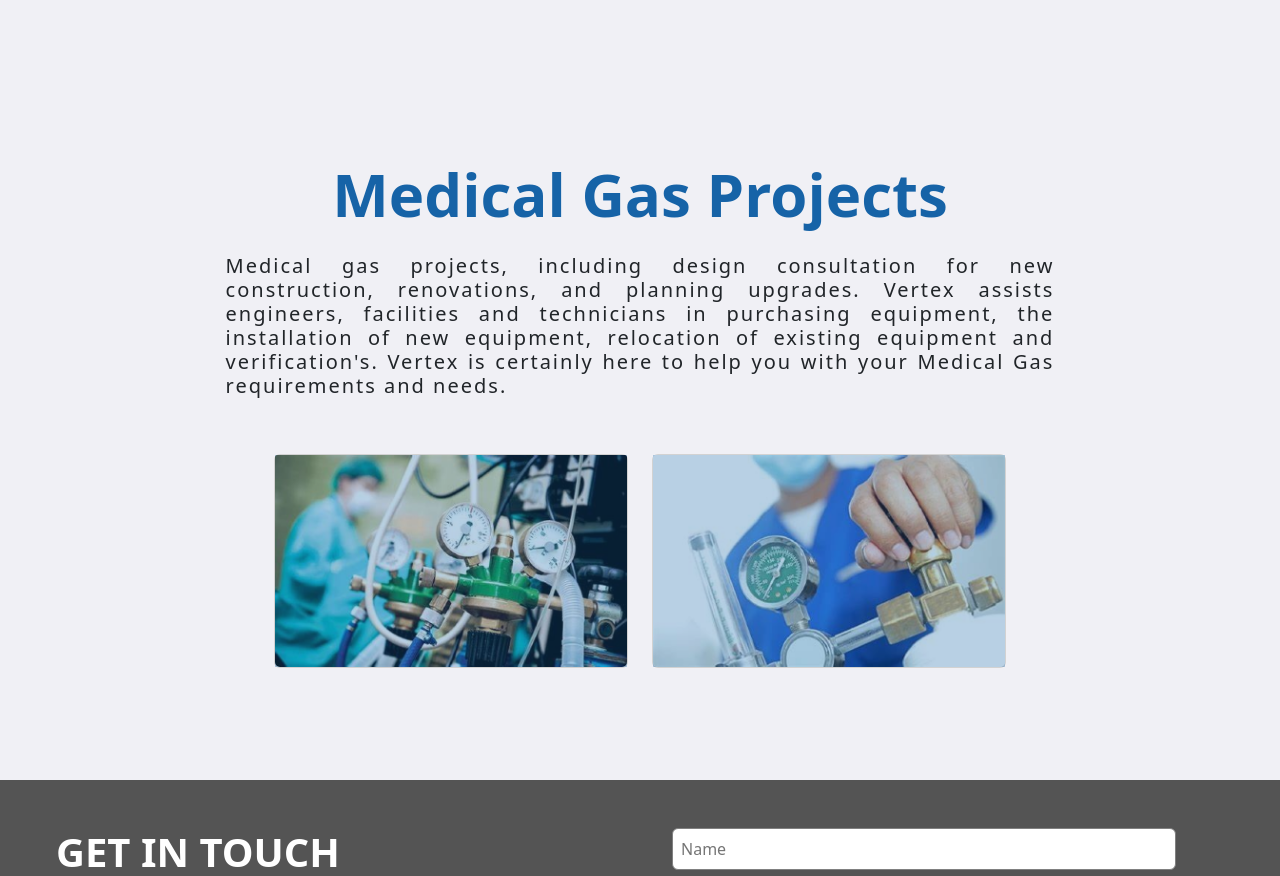
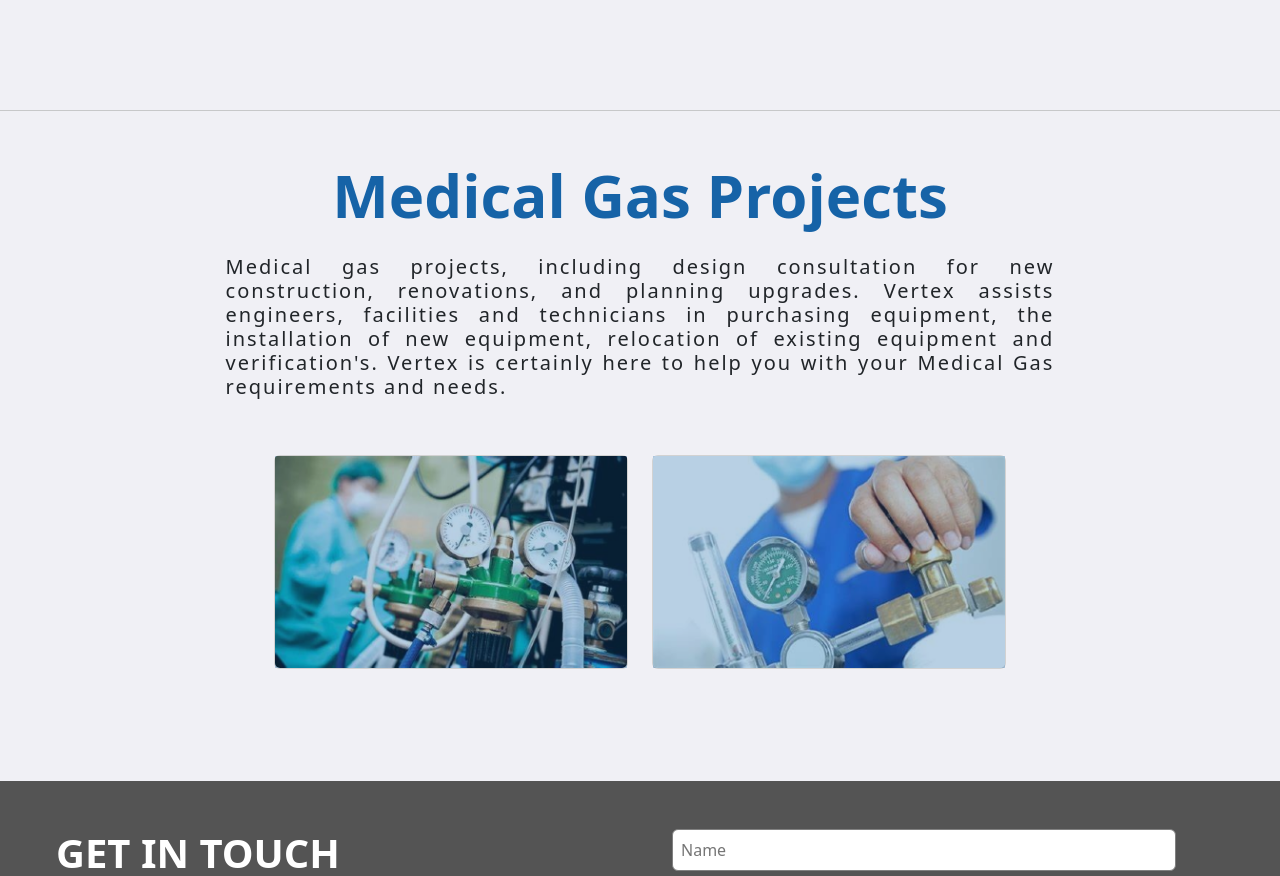
Before and after one commit to roypaul21/Vertex-Web-App, a React (Vite) app: page /project-division in a window 1280 px wide. Shown: the part 1437-2313 px from the top of the page. Built offline with nearby package versions, Linux system fonts and the light colour scheme.

Commit message:
update project division

```diff
--- a/src/pages/ProjectDivision/index.jsx
+++ b/src/pages/ProjectDivision/index.jsx
@@ -7,6 +7,7 @@ export default function ProjectDivision(){
         <>
             <HeroSection />
             <TurnkeyProjects />
+            <hr className="m-0"/>
             <GasProject />
         </>
     )
```
